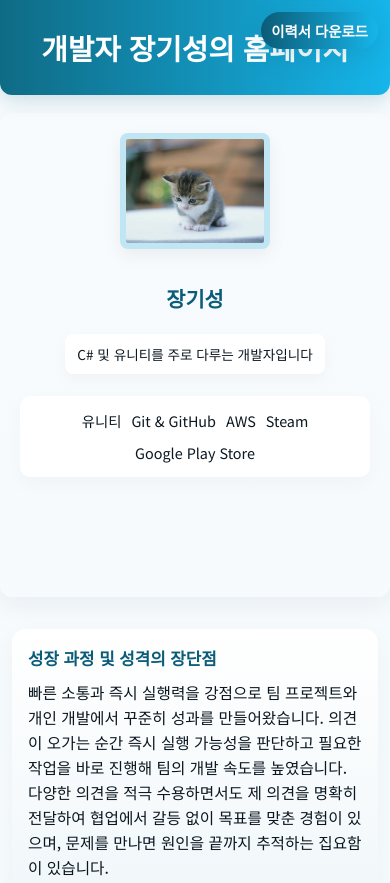
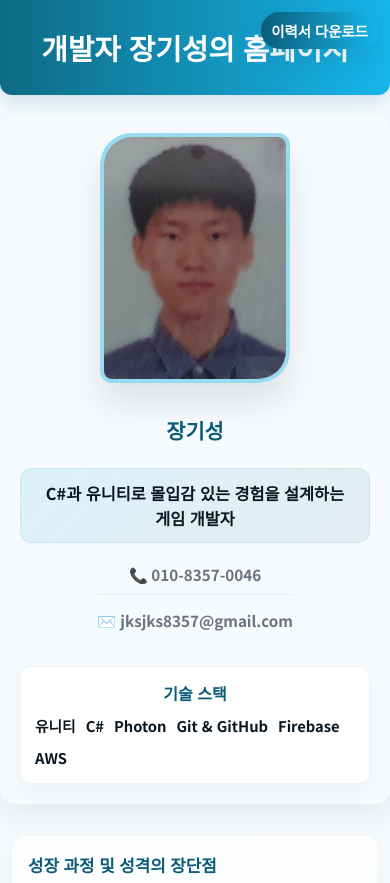
Before and after one commit to Terrrrrrra/Terrrrrrra.github.io, a plain HTML site: page index.html in a window 390 px wide. Shown: the top 883 px of the page. Drawn offline with Linux system fonts and the light colour scheme; no server answers.

Commit message:
complete

```diff
--- a/index.html
+++ b/index.html
@@ -18,16 +18,24 @@
     <!-- resume용 컨텐츠 묶음: 이 영역이 PDF로 저장됩니다 -->
     <div id="resume-content">
       <section class="profile-section container">
-          <img src="고양이.png" class="profile-photo" alt="프로필 사진" />
+          <img src="Profile.jpg" class="profile-photo" alt="프로필 사진" />
           <div class="profile-info">
               <div class="name">장기성</div>
-              <div class="bio">C# 및 유니티를 주로 다루는 개발자입니다</div>
+              <p class="tagline">C#과 유니티로 몰입감 있는 경험을 설계하는 게임 개발자</p>
+              <div class="contact-info">
+                  <div class="contact-item">📞 010-8357-0046</div>
+                  <div class="contact-item">✉️ jksjks8357@gmail.com</div>
+              </div>
               <div class="tech-stack">
-                  <span class="tech-badge">유니티</span>
-                  <span class="tech-badge">Git &amp; GitHub</span>
-                  <span class="tech-badge">AWS</span>
-                  <span class="tech-badge">Steam</span>
-                  <span class="tech-badge">Google Play Store</span>
+                  <div class="stack-label">기술 스택</div>
+                  <div class="tech-badges">
+                      <span class="tech-badge">유니티</span>
+                      <span class="tech-badge">C#</span>
+                      <span class="tech-badge">Photon</span>
+                      <span class="tech-badge">Git &amp; GitHub</span>
+                      <span class="tech-badge">Firebase</span>
+                      <span class="tech-badge">AWS</span>
+                  </div>
               </div>
           </div>
       </section>
@@ -222,11 +230,6 @@
       </script>
     </section>
 
-    <!-- 푸터 -->
-    <footer>
-        전화번호: 01083570046&nbsp;&nbsp;이메일: jksjks8357@gmail.com
-    </footer>
-
     <!-- 우측 상단 고정 이력서 다운로드 버튼 -->
     <button id="resume-download" class="resume-download-btn" aria-label="이력서 다운로드">이력서 다운로드</button>
 
--- a/scripts/resume-download.js
+++ b/scripts/resume-download.js
@@ -8,17 +8,10 @@ document.addEventListener('DOMContentLoaded', () => {
         const clone = content.cloneNode(true);
         clone.querySelectorAll('video, iframe, canvas, .video-thumbs, .unity-wrapper, .unity-instructions, .game-section, .game-image, .iframe-wrap, .video-thumb, button').forEach(el => el.remove());
 
-        // layout adjustments for clean A4 capture
-        clone.style.maxWidth = '800px';
-        clone.style.margin = '0 auto';
-        clone.style.padding = '20px';
-        clone.style.background = '#fff';
-        clone.style.boxSizing = 'border-box';
-        clone.querySelectorAll('img').forEach(img => {
-            img.style.maxWidth = '180px';
-            img.style.height = 'auto';
-            img.style.display = 'block';
-        });
+        // wrap cloned content inside pdf-mode container to reuse resume-specific CSS
+        const pdfModeContainer = document.createElement('div');
+        pdfModeContainer.classList.add('pdf-mode');
+        pdfModeContainer.appendChild(clone);
 
         // place wrapper in normal document flow (visible), not offscreen nor fully transparent
         const wrapper = document.createElement('div');
@@ -28,7 +21,7 @@ document.addEventListener('DOMContentLoaded', () => {
         wrapper.style.width = '100%';
         wrapper.style.zIndex = '9999';
         wrapper.style.background = '#fff';
-        wrapper.appendChild(clone);
+        wrapper.appendChild(pdfModeContainer);
         document.body.appendChild(wrapper);
 
         // ensure fonts/images ready
@@ -42,8 +35,8 @@ document.addEventListener('DOMContentLoaded', () => {
         await new Promise(res => setTimeout(res, 120)); // allow browser to update
 
         const opt = {
-            margin: 5, // mm
-            filename: 'resume_jang_2025.pdf',
+            margin: [8, 8, 8, 8],
+            filename: '장기성_이력서.pdf',
             image: { type: 'jpeg', quality: 0.98 },
             html2canvas: {
                 scale: 2,
@@ -57,7 +50,7 @@ document.addEventListener('DOMContentLoaded', () => {
         };
 
         try {
-            await html2pdf().set(opt).from(clone).save();
+            await html2pdf().set(opt).from(pdfModeContainer).save();
         } catch (err) {
             console.error('PDF 생성 중 오류:', err);
             alert('이력서 다운로드에 실패했습니다.');
--- a/style.css
+++ b/style.css
@@ -47,61 +47,102 @@ header {
 /* 프로필 & 기술스택 */
 .profile-section {
     display: flex;
-    gap: 28px;
-    align-items: center;
+    gap: 32px;
+    align-items: flex-start;
     background: var(--white);
     margin-top: 18px;
-    padding: 22px;
-    border-radius: 12px;
-    box-shadow: 0 8px 24px rgba(12, 40, 60, 0.06);
+    padding: 26px;
+    border-radius: 16px;
+    box-shadow: 0 10px 28px rgba(12, 40, 60, 0.08);
 }
 
 .profile-photo {
-    width: 160px;
-    height: 160px;
-    border-radius: 50%;
+    width: 190px;
+    height: 250px;
+    border-radius: 32px 12px 32px 12px;
     object-fit: cover;
-    border: 6px solid rgba(22,181,234,0.12);
-    box-shadow: 0 8px 20px rgba(12,40,60,0.08);
-    background-color: #d9edf3;
+    object-position: center top;
+    border: 4px solid rgba(22,181,234,0.35);
+    box-shadow: 0 20px 34px rgba(12,40,60,0.16);
+    background: linear-gradient(145deg, rgba(22,181,234,0.15), rgba(11,92,120,0.08));
 }
 
 .profile-info {
     display: flex;
     flex-direction: column;
-    gap: 8px;
+    gap: 12px;
     flex: 1;
 }
 
 .profile-info .name {
     background: transparent;
-    padding: 6px 0;
-    color: var(--text);
-    font-weight: 800;
-    font-size: 1.6rem;
+    padding: 4px 0;
+    color: var(--card);
+    font-weight: 900;
+    font-size: 1.9rem;
 }
 
-.profile-info .bio{
-    color: var(--muted);
-    font-size: 0.95rem;
+.profile-info .tagline{
+    background: linear-gradient(135deg, rgba(22,181,234,0.12), rgba(11,92,120,0.08));
+    color: var(--text);
+    font-size: 1.02rem;
+    font-weight: 600;
+    padding: 12px 16px;
+    border-radius: 12px;
+    line-height: 1.5;
+    border: 1px solid rgba(11,92,120,0.08);
+}
+
+.contact-info{
+    display:flex;
+    flex-direction:column;
+    gap:6px;
+    color:var(--muted);
+    font-size:0.95rem;
+    font-weight:600;
+}
+
+.contact-item{
+    padding:8px 0;
+    border-bottom:1px solid rgba(11,92,120,0.08);
+}
+.contact-item:last-child{
+    border-bottom:none;
 }
 
 /* 기술 스택 뱃지 */
 .tech-stack {
+    margin-top: 10px;
+    padding: 18px;
+    background: rgba(255,255,255,0.9);
+    border-radius: 14px;
+    box-shadow: 0 12px 30px rgba(12,40,60,0.06);
+    border: 1px solid rgba(11,92,120,0.06);
     display: flex;
+    flex-direction: column;
     gap: 10px;
-    margin-top: 8px;
-    flex-wrap: wrap;
+}
+
+.stack-label{
+    font-size:1rem;
+    font-weight:800;
+    color:var(--card);
+}
+
+.tech-badges{
+    display:flex;
+    flex-wrap:wrap;
+    gap:10px;
 }
 
 .tech-badge {
     background: linear-gradient(180deg, rgba(11,92,120,0.1), rgba(22,181,234,0.05));
     color: var(--card);
-    padding: 6px 12px;
+    padding: 8px 14px;
     border-radius: 999px;
-    font-size: 0.9rem;
-    font-weight: 500;
-    border: 1px solid rgba(11,92,120,0.1);
+    font-size: 0.92rem;
+    font-weight: 600;
+    border: 1px solid rgba(11,92,120,0.14);
 }
 
 /* 게임 섹션 카드 스타일 */
@@ -491,7 +532,7 @@ footer button:hover {
 
 .about-grid{
     display:grid;
-    grid-template-columns: repeat(2, 1fr);
+    grid-template-columns: 1fr;
     gap: 18px;
 }
 
@@ -516,7 +557,11 @@ footer button:hover {
 .about-card ul{
     list-style: inside disc;
     margin-left: 6px;
-    color: var(--muted);
+    color: var(--text);
+    line-height: 1.7;
+}
+.about-card ul li{
+    margin-bottom: 6px;
 }
 
 /* 반응형: 모바일에서 한열로 */
@@ -544,7 +589,7 @@ footer button:hover {
 
 @media screen and (max-width: 900px) {
     .profile-section{ flex-direction:row; gap:16px; padding:16px;}
-    .profile-photo{ width:120px; height:120px;}
+    .profile-photo{ width:140px; height:190px;}
     .game-section{ flex-direction:column;}
     .game-image{ justify-content:center; }
     .media-section .game-image{ order: 0; }
@@ -571,8 +616,8 @@ footer button:hover {
     }
 
     .profile-photo {
-        width: 100px;
-        height: 100px;
+        width: 120px;
+        height: 170px;
         margin-bottom: 12px;
     }
 
@@ -706,13 +751,13 @@ footer button:hover {
 
 /* 프로필 사진: 비율 유지, 찌그러짐 방지 */
 .profile-photo{
-    width:150px;           /* 원하는 너비 */
-    height:auto;           /* 세로는 자동으로 비율 유지 */
-    max-height:220px;
-    object-fit:contain;    /* 비율 유지하며 전체 표시 */
+    width:190px;
+    height:250px;
+    object-fit:cover;
     display:block;
-    border-radius:8px;
-    box-shadow: 0 6px 18px rgba(0,0,0,0.06);
+    border-radius:32px 12px 32px 12px;
+    border:4px solid rgba(22,181,234,0.35);
+    box-shadow: 0 20px 34px rgba(0,0,0,0.1);
 }
 
 /* 이름, 연락처, 소개 */
@@ -782,7 +827,12 @@ footer button:hover {
 /* 인쇄용 보정: PDF 생성 시 레이아웃 깨지지 않도록 */
 @media print {
     body { -webkit-print-color-adjust: exact; }
-    .profile-photo { max-width: 180px; height: auto; }
+    .profile-photo {
+        max-width: 170px;
+        height: auto;
+        border-radius: 32px 12px 32px 12px;
+        border: 3px solid rgba(22,181,234,0.35);
+    }
     .profile-info .bio, .tech-stack { background: #fff !important; -webkit-print-color-adjust: exact; }
 }
 
@@ -827,14 +877,13 @@ footer button:hover {
 
 /* 프로필 박스 정리(사진과 기본정보) */
 .pdf-mode .profile-photo {
-  width: 48mm;
-  height: auto;
-  max-height: 60mm;
-  border-radius: 6px;
+  width: 44mm;
+  height: 58mm;
+  border-radius: 30px 12px 30px 12px;
   object-fit: cover;
-  border: none;
-  box-shadow: 0 6px 18px rgba(0,0,0,0.04);
-  background: #f6fbfd;
+  border: 2px solid rgba(22,181,234,0.35);
+  box-shadow: 0 10px 22px rgba(0,0,0,0.06);
+  background: linear-gradient(145deg, rgba(22,181,234,0.15), rgba(11,92,120,0.08));
 }
 
 /* 이름 / 연락처 영역 */
@@ -881,7 +930,7 @@ footer button:hover {
 /* 본문: 왼쪽 프로필을 제외한 영역은 섹션으로 구성 */
 .pdf-mode .about-grid {
   display: grid;
-  grid-template-columns: 1fr 1fr;
+  grid-template-columns: 1fr;
   gap: 8mm;
   margin-top: 8mm;
 }
@@ -971,7 +1020,7 @@ footer button:hover {
 /* 인쇄용 마지막 보정: 글자 크기/여백 미세 조정 */
 @media print {
   .pdf-mode #resume-content { width: 190mm; margin: 6mm auto; padding: 10mm; }
-  .pdf-mode .about-grid { grid-template-columns: 1fr 1fr; gap: 7mm; }
+  .pdf-mode .about-grid { grid-template-columns: 1fr; gap: 7mm; }
   .pdf-mode .profile-photo { width: 46mm; }
 }
 
```
Also changed, not shown: Profile.jpg (added).
